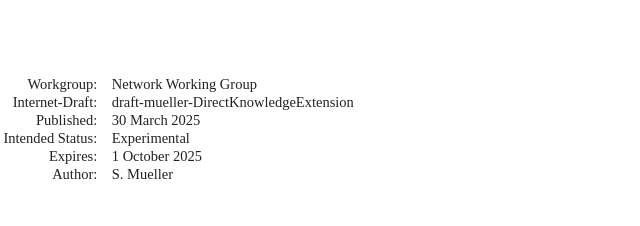
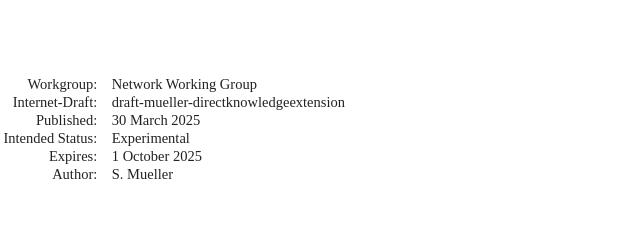
Before and after one commit to Sebastianmueller22/network-protocol, a plain HTML site: page draft-sebastian-mueller-direct-knowledge-extenstioin.html in a window 1280 px wide. Shown: the top 226 px of the page, 136-776 px from the left. Drawn offline with Linux system fonts and the light colour scheme; a web font is replaced by a local one.

Commit message:
Script updating gh-pages from f8f5e04. [ci skip]

```diff
--- a/draft-sebastian-mueller-direct-knowledge-extenstioin.html
+++ b/draft-sebastian-mueller-direct-knowledge-extenstioin.html
@@ -12,7 +12,7 @@
 <meta content="xml2rfc 3.28.0" name="generator">
 <meta content="count to infinity problem" name="keyword">
 <meta content="distance vector routing" name="keyword">
-<meta content="draft-mueller-DirectKnowledgeExtension" name="ietf.draft">
+<meta content="draft-mueller-directknowledgeextension" name="ietf.draft">
 <!-- Generator version information:
   xml2rfc 3.28.0
     Python 3.12.9
@@ -1059,7 +1059,7 @@ svg :is([fill="white"], [fill^="#fff"]) {
 <dt class="label-workgroup">Workgroup:</dt>
 <dd class="workgroup">Network Working Group</dd>
 <dt class="label-internet-draft">Internet-Draft:</dt>
-<dd class="internet-draft">draft-mueller-DirectKnowledgeExtension</dd>
+<dd class="internet-draft">draft-mueller-directknowledgeextension</dd>
 <dt class="label-published">Published:</dt>
 <dd class="published">
 <time datetime="2025-03-30" class="published">30 March 2025</time>
```
Also changed, not shown: draft-sebastian-mueller-direct-knowledge-extenstioin.txt.
